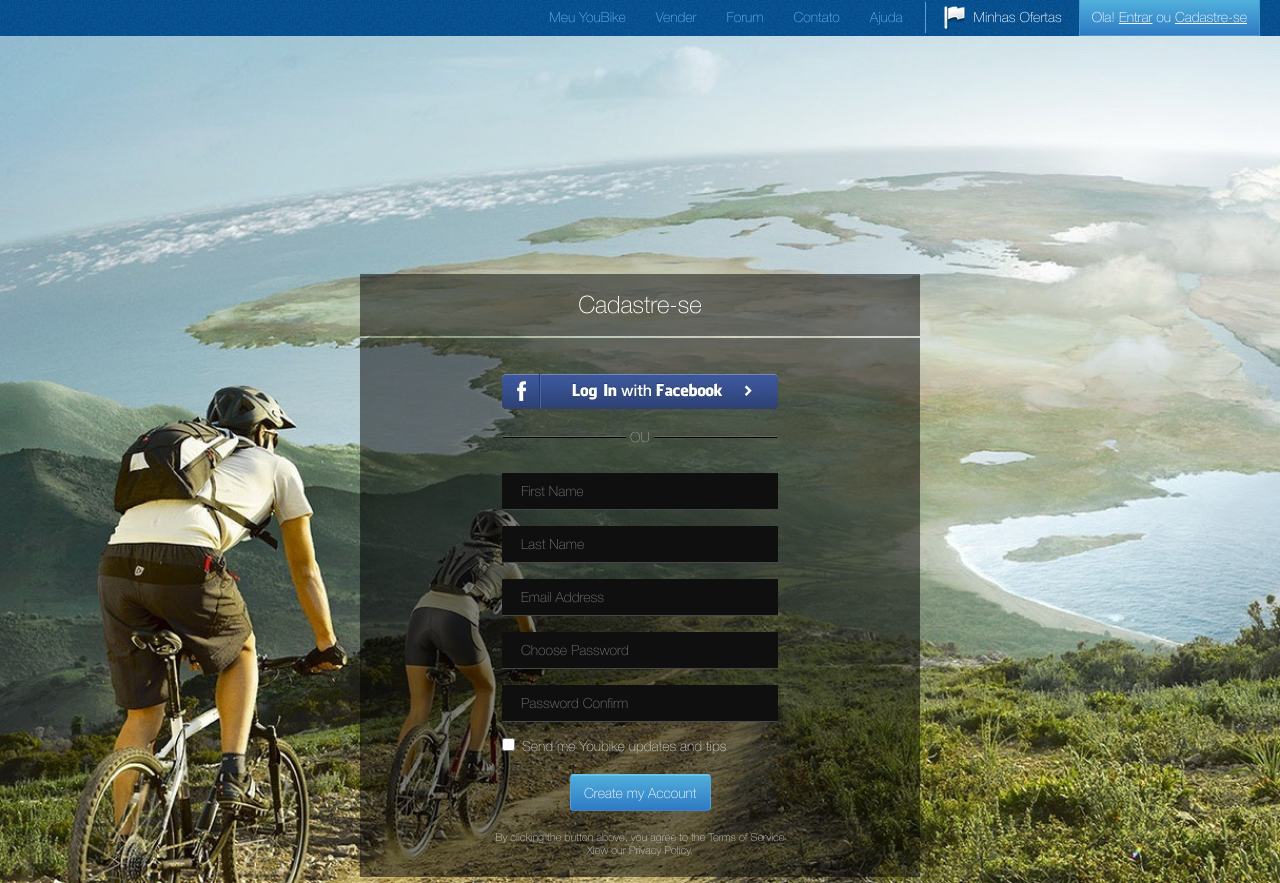
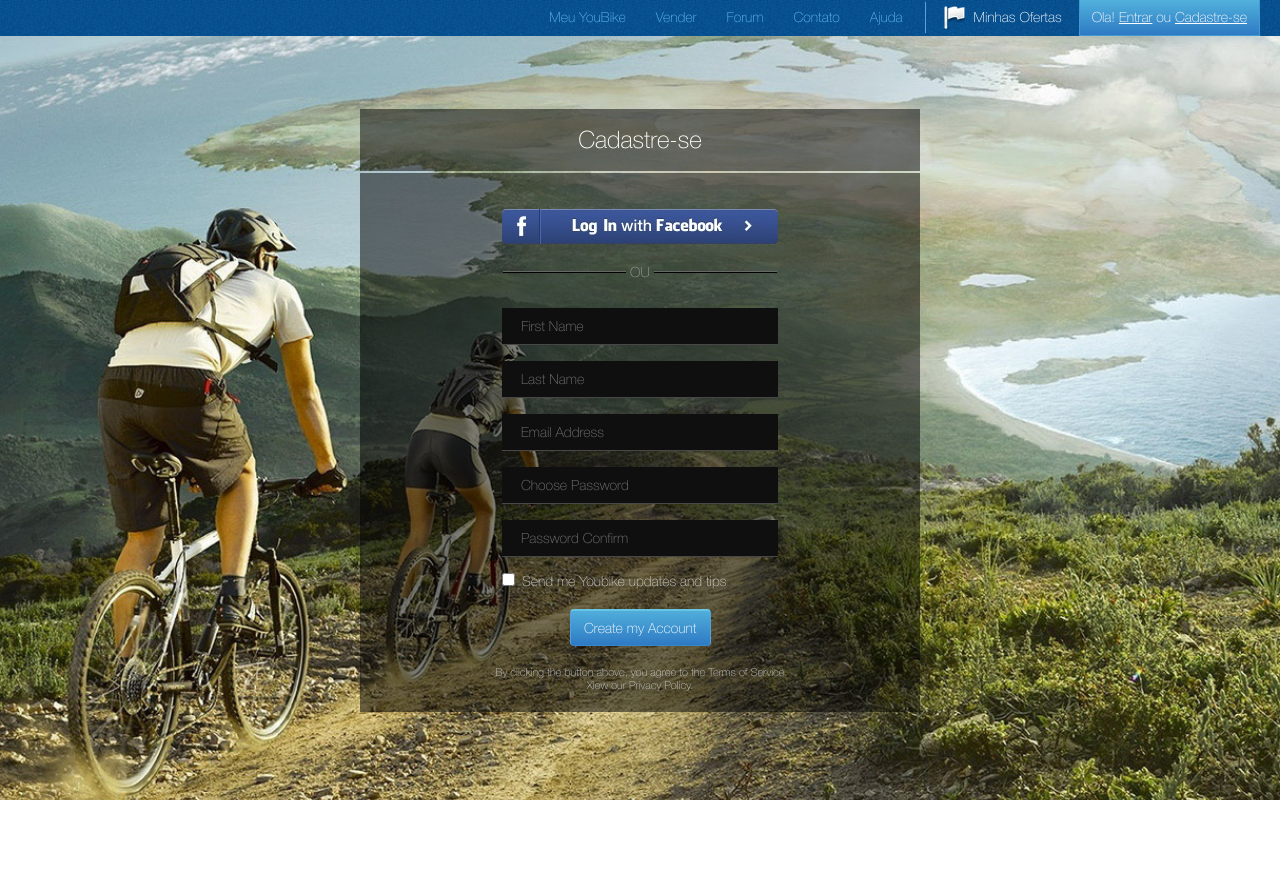
Before and after one commit to AlexeyBublichenko/AlexeyBublichenko.github.io, a plain HTML site: page homework_5_1/index.html in a window 1280 px wide. Shown: the top 883 px of the page. After the commit the page ends 800 px from the top, so only its background shows below. Drawn offline with Linux system fonts and the light colour scheme.

Commit message:
Fixed new bugs with alignment of form
Fixed bugs with background image and alignment of form

```diff
--- a/homework_5_1/css/style.css
+++ b/homework_5_1/css/style.css
@@ -9,15 +9,18 @@
 	list-style: none;
 	text-decoration: none;
 }
-
+html {
+	height: 100%;
+}
 body {
-	width: 100%;
 	height: 100%;
+	background: url(../img/background.jpg) center no-repeat;
+	background-size: cover;
 }
 
 /*==================   WRAPPER   ==================*/
 .wrapper {
-	width: 100%;
+	min-height: 600px;
 	height: 100%;
 }
 .clearfix:after {
@@ -42,9 +45,6 @@ body {
 	float: right;
 	margin-right: 7px;
 	font-size: 0;
-}
-.header-menu li {
-	display: inline-block;
 }
 .header-menu a:hover {
 	background: #4eabda;
@@ -95,15 +95,10 @@ body {
 /*==================   CONTENT   ==================*/
 .main-section {
 	position: relative;
-	width: 100%;
-	height: 100%;
+	min-height: 564px;
+	height: 94%;
 }
 
-.image {
-	display: block;
-	width: 100%;
-	height: 100%;
-}
 
 /*==================   FORM   ==================*/
 .registration {
--- a/homework_5_1/index.html
+++ b/homework_5_1/index.html
@@ -19,18 +19,17 @@
 			<div class="proposal">
 				<a href="#" title="Мои предложения">Minhas Ofertas</a>
 			</div>
-			<ul class="header-menu">
-				<li><a href="#" title="Мой YouBike">Meu YouBike</a></li>
-				<li><a href="#" title="Продажа">Vender</a></li>
-				<li><a href="#" title="Форум">Forum</a></li>
-				<li><a href="#" title="Контакты">Contato</a></li>
-				<li><a href="#" title="Помощь">Ajuda</a></li>
-			</ul>
+			<nav class="header-menu">
+				<a href="#" title="Мой YouBike">Meu YouBike</a>
+				<a href="#" title="Продажа">Vender</a>
+				<a href="#" title="Форум">Forum</a>
+				<a href="#" title="Контакты">Contato</a>
+				<a href="#" title="Помощь">Ajuda</a>
+			</nav>
 		</div>
 
 		<div class="main-section">	<!-- CONTENT   ================== -->
-			<img class="image" src="img/background.jpg" alt="">
-			<form class="registration" action="" method="POST">	<!-- FORM   ================== -->
+			<form class="registration" action="#" method="POST">	<!-- FORM   ================== -->
 				<h4 class="form-header">Cadastre-se</h4>
 				<div class="conteiner-form">
 					<div class="login-facebook">
```
